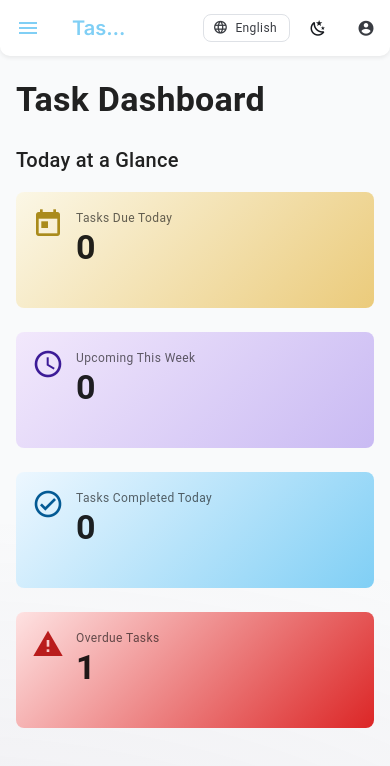
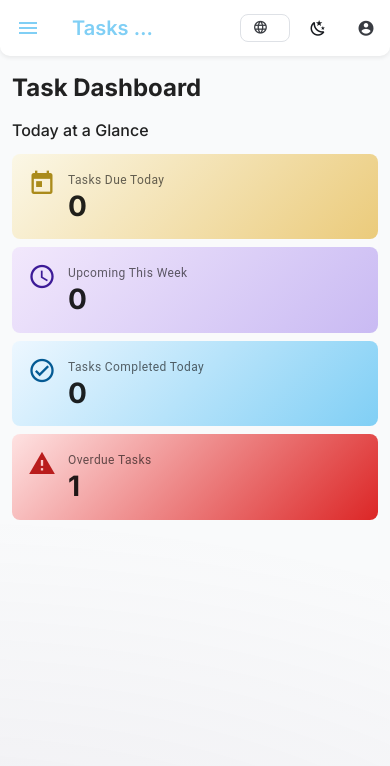
Before and after one commit to mohadese-nm/task-manager-panel, a Nuxt app: page / in a window 390 px wide. Shown: the top 766 px of the page. Built offline with nearby package versions, Linux system fonts and the light colour scheme.

Commit message:
Enhance UI components and styles across the application; improve task card layout, dialog responsiveness, and dashboard presentation. Implement localization updates and refine filter bar functionality.

```diff
--- a/assets/styles/main.scss
+++ b/assets/styles/main.scss
@@ -91,10 +91,47 @@ body,
   transition:
     transform 0.15s ease,
     box-shadow 0.15s ease;
+  overflow: hidden;
 }
 .task-card:hover {
   transform: translateY(-2px);
   box-shadow: 0 8px 24px rgba(0, 0, 0, 0.08);
+}
+.task-card__header {
+  display: flex;
+  align-items: flex-start;
+  justify-content: space-between;
+  gap: 4px;
+  min-width: 0;
+}
+.task-card__main {
+  display: flex;
+  align-items: center;
+  flex-wrap: wrap;
+  gap: 6px 8px;
+  min-width: 0;
+  flex: 1;
+}
+.task-card__title {
+  min-width: 0;
+  max-width: 100%;
+  white-space: normal;
+  word-break: break-word;
+  overflow-wrap: anywhere;
+  line-height: 1.35;
+}
+.task-card__desc {
+  white-space: normal;
+  word-break: break-word;
+  overflow-wrap: anywhere;
+}
+.task-card__meta {
+  display: flex;
+  flex-direction: column;
+  gap: 2px;
+}
+.task-card__menu {
+  margin-inline: 0;
 }
 
 .status-todo {
@@ -148,8 +185,12 @@ body,
 .kanban-column .v-card-title {
   font-weight: 600;
   color: #3d2f47;
+  white-space: normal !important;
+  word-break: break-word;
 }
 .kanban-column-content {
+  max-height: 65vh;
+  overflow: auto;
   scrollbar-width: thin;
 }
 .kanban-column-content::-webkit-scrollbar {
@@ -161,6 +202,32 @@ body,
 }
 .kanban-column-content::-webkit-scrollbar-track {
   background: rgba(0, 0, 0, 0.04);
+}
+
+.kanban-tabs__nav {
+  background: rgba(var(--v-theme-surface));
+  border-radius: 12px;
+  box-shadow: 0 6px 18px rgba(0, 0, 0, 0.06);
+}
+.kanban-tabs__tab {
+  text-transform: none !important;
+  letter-spacing: normal;
+  min-width: 0;
+}
+.kanban-tabs__tab.column-todo {
+  color: #b8860b;
+}
+.kanban-tabs__tab.column-inprogress {
+  color: #0d7ea4;
+}
+.kanban-tabs__tab.column-done {
+  color: #43a047;
+}
+
+@media (min-width: 960px) {
+  .kanban-column-content {
+    max-height: 70vh;
+  }
 }
 .column-todo .v-card-title {
   color: #b8860b;
@@ -179,11 +246,34 @@ body,
 .filter-bar {
   width: 100%;
   margin: 0 0 16px 0;
-  padding: 16px 30px;
+  padding: 12px;
   background: rgba(var(--v-theme-surface));
-  border-radius: 16px;
+  border-radius: 12px;
   box-shadow: 0 10px 30px rgba(0, 0, 0, 0.08);
   backdrop-filter: blur(6px);
+}
+.filter-bar__actions {
+  display: flex;
+  justify-content: stretch;
+  width: 100%;
+}
+.filter-bar__create-btn {
+  width: 100%;
+}
+
+@media (min-width: 600px) {
+  .filter-bar {
+    padding: 10px 16px;
+  }
+}
+
+@media (min-width: 1280px) {
+  .filter-bar__actions {
+    justify-content: flex-end;
+  }
+  .filter-bar__create-btn {
+    width: auto;
+  }
 }
 
 .outlined-primary .v-field {
@@ -209,12 +299,22 @@ body,
 }
 
 .login-card {
-  padding: 32px 24px !important;
-  min-width: 384px;
+  padding: 24px 16px !important;
+  width: 100%;
+  max-width: 480px;
+  min-width: 0;
+  margin: 0 8px;
   background: rgba(var(--v-theme-surface));
   box-shadow:
     0px 1px 25px #171a1f1c,
     0px 2px 4px #171a1f17;
+}
+
+@media (min-width: 600px) {
+  .login-card {
+    padding: 32px 24px !important;
+    margin: 0;
+  }
 }
 
 .header-elevation {
@@ -230,6 +330,26 @@ body,
 .v-toolbar-title {
   font-weight: 600 !important;
   color: rgb(var(--v-theme-primary)) !important;
+  overflow: hidden;
+  text-overflow: ellipsis;
+  white-space: nowrap;
+  max-width: min(42vw, 220px);
+}
+
+@media (min-width: 600px) {
+  .v-toolbar-title {
+    max-width: none;
+  }
+}
+
+.locale-btn .locale-btn__label {
+  display: none;
+}
+
+@media (min-width: 600px) {
+  .locale-btn .locale-btn__label {
+    display: inline;
+  }
 }
 
 .active-nav-item {
@@ -237,6 +357,54 @@ body,
   color: rgb(var(--v-theme-primaryDark)) !important;
 }
 
+
+.dashboard-page__title {
+  font-size: 1.5rem;
+  line-height: 1.3;
+}
+.dashboard-page__subtitle {
+  font-size: 1rem;
+  line-height: 1.4;
+}
+
+@media (min-width: 600px) {
+  .dashboard-page__title {
+    font-size: 2rem;
+  }
+  .dashboard-page__subtitle {
+    font-size: 1.125rem;
+  }
+}
+
+.dashboard-stat-card {
+  height: 100%;
+  min-width: 0;
+}
+.dashboard-stat-card__body {
+  display: flex;
+  align-items: flex-start;
+  gap: 12px;
+  padding: 16px !important;
+  margin-bottom: 0 !important;
+}
+.dashboard-stat-card__icon {
+  flex-shrink: 0;
+}
+.dashboard-stat-card__content {
+  min-width: 0;
+  flex: 1;
+}
+.dashboard-stat-card__number {
+  font-size: 1.75rem;
+  word-break: break-word;
+  line-height: 1.2;
+}
+
+@media (min-width: 600px) {
+  .dashboard-stat-card__number {
+    font-size: 2.125rem;
+  }
+}
 
 .dashboard-stat-card--due-today {
   background: linear-gradient(
@@ -270,3 +438,23 @@ body,
   ) !important;
   color: rgb(var(--v-theme-errorDark));
 }
+
+/* Dialogs — keep side margins on narrow screens */
+.app-dialog {
+  margin: 12px !important;
+}
+.app-dialog-card {
+  width: 100%;
+}
+.app-dialog-card__body {
+  margin-bottom: 8px !important;
+}
+
+@media (min-width: 600px) {
+  .app-dialog {
+    margin: 24px !important;
+  }
+  .app-dialog-card__body {
+    margin-bottom: 24px !important;
+  }
+}
--- a/layouts/default.vue
+++ b/layouts/default.vue
@@ -8,8 +8,8 @@
         <client-only>
           <VMenu v-model="localeMenuOpen">
             <template #activator="{ props }">
-              <VBtn v-bind="props" variant="outlined" color="secondary" class="mx-1" rounded="lg" prepend-icon="mdi-web" size="small">
-                <span class="text-caption">{{ currentLocaleLabel }}</span>
+              <VBtn v-bind="props" variant="outlined" color="secondary" class="mx-1 locale-btn" rounded="lg" prepend-icon="mdi-web" size="small">
+                <span class="text-caption locale-btn__label">{{ currentLocaleLabel }}</span>
               </VBtn>
             </template>
             <div :class="{ 'locale-menu-hide': localeMenuHideContent }">
--- a/pages/admin/index.vue
+++ b/pages/admin/index.vue
@@ -1,22 +1,22 @@
 <template>
-  <VContainer fluid class="py-4">
+  <VContainer fluid class="admin-page py-3 py-sm-4 px-2 px-sm-4">
     <div class="filter-bar">
-      <VRow align="center">
-        <VCol cols="12" md="4">
-          <VTextField class="outlined-primary" variant="outlined" v-model="search" :label="$t('Search')" prepend-inner-icon="mdi-magnify" clearable hide-details />
+      <VRow align="center" dense>
+        <VCol cols="12" sm="6" lg="4">
+          <VTextField class="outlined-primary" variant="outlined" v-model="search" :label="$t('Search')" prepend-inner-icon="mdi-magnify" clearable hide-details density="compact" />
         </VCol>
-        <VCol cols="12" md="2">
-          <VSelect class="outlined-primary" variant="outlined" v-model="dateRangeFilter" :items="dateRangeItems" :label="$t('Date Range')" hide-details density="comfortable" />
+        <VCol cols="12" sm="6" lg="2">
+          <VSelect class="outlined-primary" variant="outlined" v-model="dateRangeFilter" :items="dateRangeItems" :label="$t('Date Range')" hide-details density="compact" />
         </VCol>
-        <VCol cols="12" md="2">
-          <VSelect class="outlined-primary" variant="outlined" v-model="sortBy" :items="sortByItems" :label="$t('Sort By')" hide-details density="comfortable" />
+        <VCol cols="12" sm="6" lg="2">
+          <VSelect class="outlined-primary" variant="outlined" v-model="sortBy" :items="sortByItems" :label="$t('Sort By')" hide-details density="compact" />
         </VCol>
-        <VCol cols="12" md="2">
-          <VSelect class="outlined-primary" variant="outlined" v-model="sortOrder" :items="sortOrderItems" :label="$t('Sort Order')" hide-details density="comfortable" />
+        <VCol cols="12" sm="6" lg="2">
+          <VSelect class="outlined-primary" variant="outlined" v-model="sortOrder" :items="sortOrderItems" :label="$t('Sort Order')" hide-details density="compact" />
         </VCol>
-        <VCol cols="12" md="2" class="text-center text-md-right">
-          <div class="d-flex gap-2 justify-end">
-            <VBtn color="primary" variant="elevated" rounded="lg" size="large" class="text-white" append-icon="mdi-plus" @click="openCreate">
+        <VCol cols="12" lg="2">
+          <div class="filter-bar__actions">
+            <VBtn color="primary" variant="elevated" rounded="lg" size="small" class="text-white filter-bar__create-btn" append-icon="mdi-plus" @click="openCreate">
               {{ $t('Create Task') }}
             </VBtn>
           </div>
@@ -24,12 +24,57 @@
       </VRow>
     </div>
 
-    <VRow class="kanban-row">
+    <!-- Mobile: one column per tab -->
+    <div class="kanban-tabs d-md-none" :dir="locale === 'fa' ? 'rtl' : 'ltr'">
+      <VTabs v-model="mobileTab" grow color="primary" class="kanban-tabs__nav mb-3" density="comfortable">
+        <VTab
+          v-for="col in kanbanColumns"
+          :key="col.status"
+          :value="col.status"
+          :class="['kanban-tabs__tab', col.class]"
+        >
+          {{ col.title }}
+          <VChip size="x-small" class="ms-1" label variant="tonal">
+            {{ visibleTasksForStatus(col.status).length }}
+          </VChip>
+        </VTab>
+      </VTabs>
+
+      <VCard
+        v-for="col in kanbanColumns"
+        v-show="mobileTab === col.status"
+        :key="`mobile-${col.status}`"
+        :class="['kanban-column', col.class]"
+        :dir="locale === 'fa' ? 'rtl' : 'ltr'"
+      >
+        <VCardText
+          class="kanban-column-content pt-2"
+          @dragover.prevent="onColumnDragover($event, col.status)"
+          @drop="onColumnDrop(col.status)"
+        >
+          <div class="d-flex flex-column gap-2">
+            <TaskItem
+              v-for="t in visibleTasksForStatus(col.status)"
+              :key="t.id"
+              :task="t"
+              class="mb-2"
+              draggable="true"
+              @dragstart="dragStart(t.id)"
+              @edit="onEdit"
+              @remove="onRemove"
+              @toggle="onToggle"
+            />
+          </div>
+        </VCardText>
+      </VCard>
+    </div>
+
+    <!-- Desktop / tablet: 3-column board -->
+    <VRow class="kanban-row d-none d-md-flex" dense>
       <VCol v-for="col in kanbanColumns" :key="col.status" cols="12" md="4">
         <VCard :class="['kanban-column', col.class]" :title="col.title" :dir="locale === 'fa' ? 'rtl' : 'ltr'">
           <VCardText
             class="kanban-column-content pt-2"
-            style="max-height: 70vh; overflow: auto;"
             @dragover.prevent="onColumnDragover($event, col.status)"
             @drop="onColumnDrop(col.status)"
           >
@@ -53,15 +98,15 @@
 
     <component :is="TaskDialog" v-model="dialog" :editing="editingTask" :date="dialogDate" @save="onSave" />
   </VContainer>
-  <VDialog v-model="confirmDelete" max-width="420">
-    <VCard>
-      <VCardTitle>{{ $t('Delete Confirmation') }}</VCardTitle>
+  <VDialog v-model="confirmDelete" max-width="420" width="100%" content-class="app-dialog">
+    <VCard class="app-dialog-card">
+      <VCardTitle class="text-wrap">{{ $t('Delete Confirmation') }}</VCardTitle>
       <VCardText>
         {{ $t('Are you sure you want to delete this task?') }}
-        <div class="text-medium-emphasis mt-2">{{ taskToDelete?.title }}</div>
+        <div class="text-medium-emphasis mt-2 text-wrap">{{ taskToDelete?.title }}</div>
       </VCardText>
-      <VCardActions>
-        <VSpacer />
+      <VCardActions class="flex-wrap ga-2">
+        <VSpacer class="d-none d-sm-block" />
         <VBtn variant="text" @click="confirmDelete = false">{{ $t('Cancel') }}</VBtn>
         <VBtn color="error" @click="confirmDeleteYes">{{ $t('Delete') }}</VBtn>
       </VCardActions>
@@ -91,18 +136,18 @@ const week = useWeek()
 const { applyFilter } = useFilter()
 const nuxtApp = useNuxtApp()
 const { $sound } = nuxtApp
-const locale = (nuxtApp.$i18n as { locale: { value: string } }).locale
+const { t, locale } = useI18n()
 
 const search = computed({
   get: () => searchText.value,
   set: (v: string) => setSearch(v)
 })
 
-const kanbanColumns = [
-  { status: TaskStatus.Todo, title: $t('To Do'), class: 'column-todo' },
-  { status: TaskStatus.InProgress, title: $t('In Progress'), class: 'column-inprogress' },
-  { status: TaskStatus.Done, title: $t('Done'), class: 'column-done' }
-]
+const kanbanColumns = computed(() => [
+  { status: TaskStatus.Todo, title: t('To Do'), class: 'column-todo' },
+  { status: TaskStatus.InProgress, title: t('In Progress'), class: 'column-inprogress' },
+  { status: TaskStatus.Done, title: t('Done'), class: 'column-done' }
+])
 
 type DateRangeFilter = 'all' | 'this_week'
 type SortByOption = 'dueDate' | 'createdAt'
@@ -112,19 +157,20 @@ const dateRangeFilter = ref<DateRangeFilter>('all')
 const sortBy = ref<SortByOption>('dueDate')
 const sortOrder = ref<SortOrderOption>('asc')
 
-const dateRangeItems = [
-  { title: $t('All'), value: 'all' as DateRangeFilter },
-  { title: $t('This Week'), value: 'this_week' as DateRangeFilter }
-]
-const sortByItems = [
-  { title: $t('Due Date'), value: 'dueDate' as SortByOption },
-  { title: $t('Created At'), value: 'createdAt' as SortByOption }
-]
-const sortOrderItems = [
-  { title: $t('Oldest First'), value: 'asc' as SortOrderOption },
-  { title: $t('Newest First'), value: 'desc' as SortOrderOption }
-]
+const dateRangeItems = computed(() => [
+  { title: t('All'), value: 'all' as DateRangeFilter },
+  { title: t('This Week'), value: 'this_week' as DateRangeFilter }
+])
+const sortByItems = computed(() => [
+  { title: t('Due Date'), value: 'dueDate' as SortByOption },
+  { title: t('Created At'), value: 'createdAt' as SortByOption }
+])
+const sortOrderItems = computed(() => [
+  { title: t('Oldest First'), value: 'asc' as SortOrderOption },
+  { title: t('Newest First'), value: 'desc' as SortOrderOption }
+])
 
+const mobileTab = ref<TaskStatus>(TaskStatus.Todo)
 const draggingId = ref<string | null>(null)
 const dialog = ref(false)
 const editingTask = ref<Task | null>(null)
--- a/pages/index.vue
+++ b/pages/index.vue
@@ -1,49 +1,49 @@
 <template>
-  <VContainer class="py-6" :dir="locale === 'fa' ? 'rtl' : 'ltr'">
-    <h1 class="text-h4 font-weight-bold mb-6">{{ $t('Task Dashboard') }}</h1>
+  <VContainer fluid class="dashboard-page py-4 py-sm-6 px-3 px-sm-6" :dir="locale === 'fa' ? 'rtl' : 'ltr'">
+    <h1 class="dashboard-page__title font-weight-bold mb-4 mb-sm-6">{{ $t('Task Dashboard') }}</h1>
 
-    <h2 class="text-h6 font-weight-medium mb-4">{{ $t('Today at a Glance') }}</h2>
-    <VRow>
-      <VCol cols="12" sm="6" md="3">
-        <VCard class="dashboard-stat-card--due-today" elevation="0" rounded="lg">
-          <VCardText class="d-flex align-start pa-4">
-            <VIcon icon="mdi-calendar-today" size="32" class="dashboard-stat-card__icon mr-3" color="yellowDark" />
-            <div>
+    <h2 class="dashboard-page__subtitle font-weight-medium mb-3 mb-sm-4">{{ $t('Today at a Glance') }}</h2>
+    <VRow dense>
+      <VCol cols="12" sm="6" lg="3">
+        <VCard class="dashboard-stat-card dashboard-stat-card--due-today" elevation="0" rounded="lg">
+          <VCardText class="dashboard-stat-card__body">
+            <VIcon icon="mdi-calendar-today" size="28" class="dashboard-stat-card__icon" color="yellowDark" />
+            <div class="dashboard-stat-card__content">
               <div class="text-caption text-medium-emphasis">{{ $t('Tasks Due Today') }}</div>
-              <div class="text-h4 font-weight-bold dashboard-stat-card__number">{{ counts?.dueToday ?? 0 }}</div>
+              <div class="font-weight-bold dashboard-stat-card__number">{{ counts?.dueToday ?? 0 }}</div>
             </div>
           </VCardText>
         </VCard>
       </VCol>
-      <VCol cols="12" sm="6" md="3">
-        <VCard class="dashboard-stat-card--upcoming" elevation="0" rounded="lg">
-          <VCardText class="d-flex align-start pa-4">
-            <VIcon icon="mdi-clock-outline" size="32" class="dashboard-stat-card__icon mr-3" color="purpleDark" />
-            <div>
+      <VCol cols="12" sm="6" lg="3">
+        <VCard class="dashboard-stat-card dashboard-stat-card--upcoming" elevation="0" rounded="lg">
+          <VCardText class="dashboard-stat-card__body">
+            <VIcon icon="mdi-clock-outline" size="28" class="dashboard-stat-card__icon" color="purpleDark" />
+            <div class="dashboard-stat-card__content">
               <div class="text-caption text-medium-emphasis">{{ $t('Upcoming This Week') }}</div>
-              <div class="text-h4 font-weight-bold dashboard-stat-card__number">{{ counts?.upcomingWeek ?? 0 }}</div>
+              <div class="font-weight-bold dashboard-stat-card__number">{{ counts?.upcomingWeek ?? 0 }}</div>
             </div>
           </VCardText>
         </VCard>
       </VCol>
-      <VCol cols="12" sm="6" md="3">
-        <VCard class="dashboard-stat-card--completed" elevation="0" rounded="lg">
-          <VCardText class="d-flex align-start pa-4">
-            <VIcon icon="mdi-check-circle-outline" size="32" class="dashboard-stat-card__icon mr-3" color="primaryDark" />
-            <div>
+      <VCol cols="12" sm="6" lg="3">
+        <VCard class="dashboard-stat-card dashboard-stat-card--completed" elevation="0" rounded="lg">
+          <VCardText class="dashboard-stat-card__body">
+            <VIcon icon="mdi-check-circle-outline" size="28" class="dashboard-stat-card__icon" color="primaryDark" />
+            <div class="dashboard-stat-card__content">
               <div class="text-caption text-medium-emphasis">{{ $t('Tasks Completed Today') }}</div>
-              <div class="text-h4 font-weight-bold dashboard-stat-card__number">{{ counts?.completedToday ?? 0 }}</div>
+              <div class="font-weight-bold dashboard-stat-card__number">{{ counts?.completedToday ?? 0 }}</div>
             </div>
           </VCardText>
         </VCard>
       </VCol>
-      <VCol cols="12" sm="6" md="3">
-        <VCard class="dashboard-stat-card--overdue" elevation="0" rounded="lg">
-          <VCardText class="d-flex align-start pa-4">
-            <VIcon icon="mdi-alert" size="32" class="dashboard-stat-card__icon mr-3" color="errorDark" />
-            <div>
+      <VCol cols="12" sm="6" lg="3">
+        <VCard class="dashboard-stat-card dashboard-stat-card--overdue" elevation="0" rounded="lg">
+          <VCardText class="dashboard-stat-card__body">
+            <VIcon icon="mdi-alert" size="28" class="dashboard-stat-card__icon" color="errorDark" />
+            <div class="dashboard-stat-card__content">
               <div class="text-caption text-medium-emphasis">{{ $t('Overdue Tasks') }}</div>
-              <div class="text-h4 font-weight-bold dashboard-stat-card__number">{{ counts?.overdue ?? 0 }}</div>
+              <div class="font-weight-bold dashboard-stat-card__number">{{ counts?.overdue ?? 0 }}</div>
             </div>
           </VCardText>
         </VCard>
```
Also changed, not shown: components/PersianDatePicker.vue (+6 -6 lines), components/TaskDialog.vue (+13 -11 lines), components/TaskItem.vue (+8 -9 lines).
